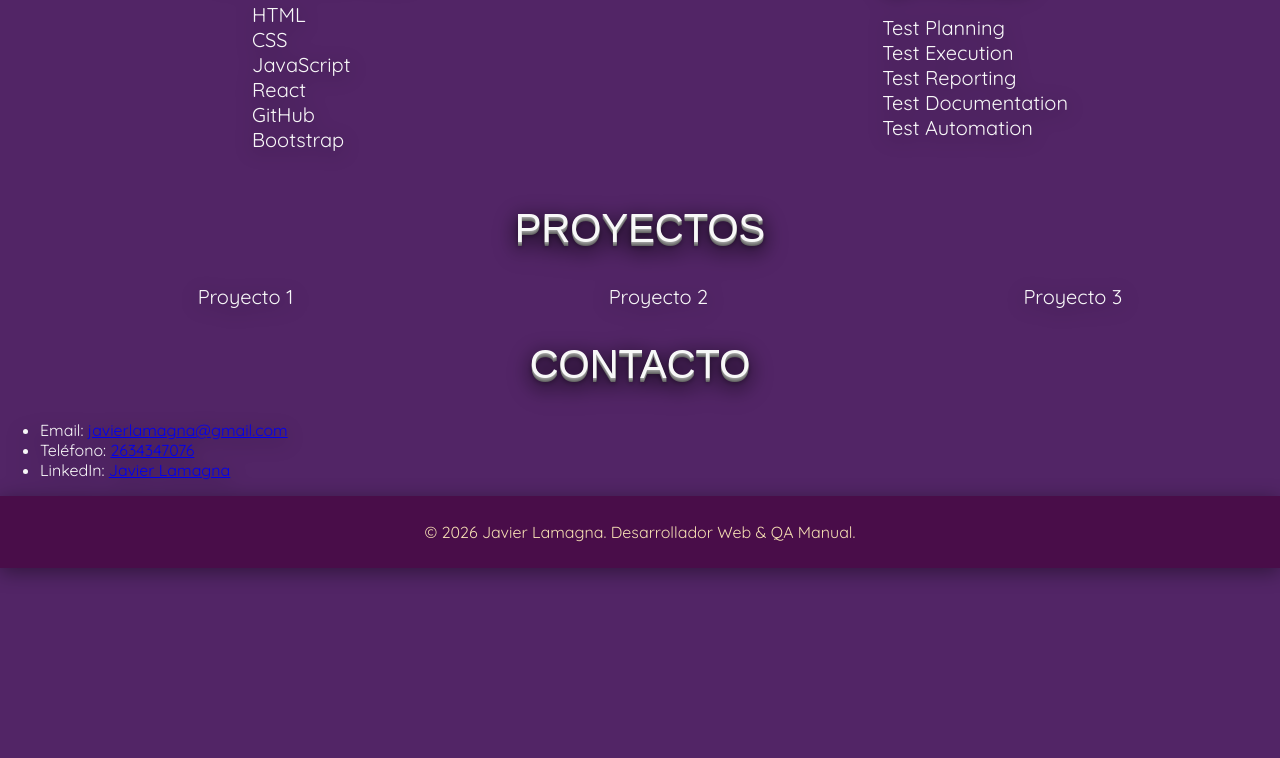
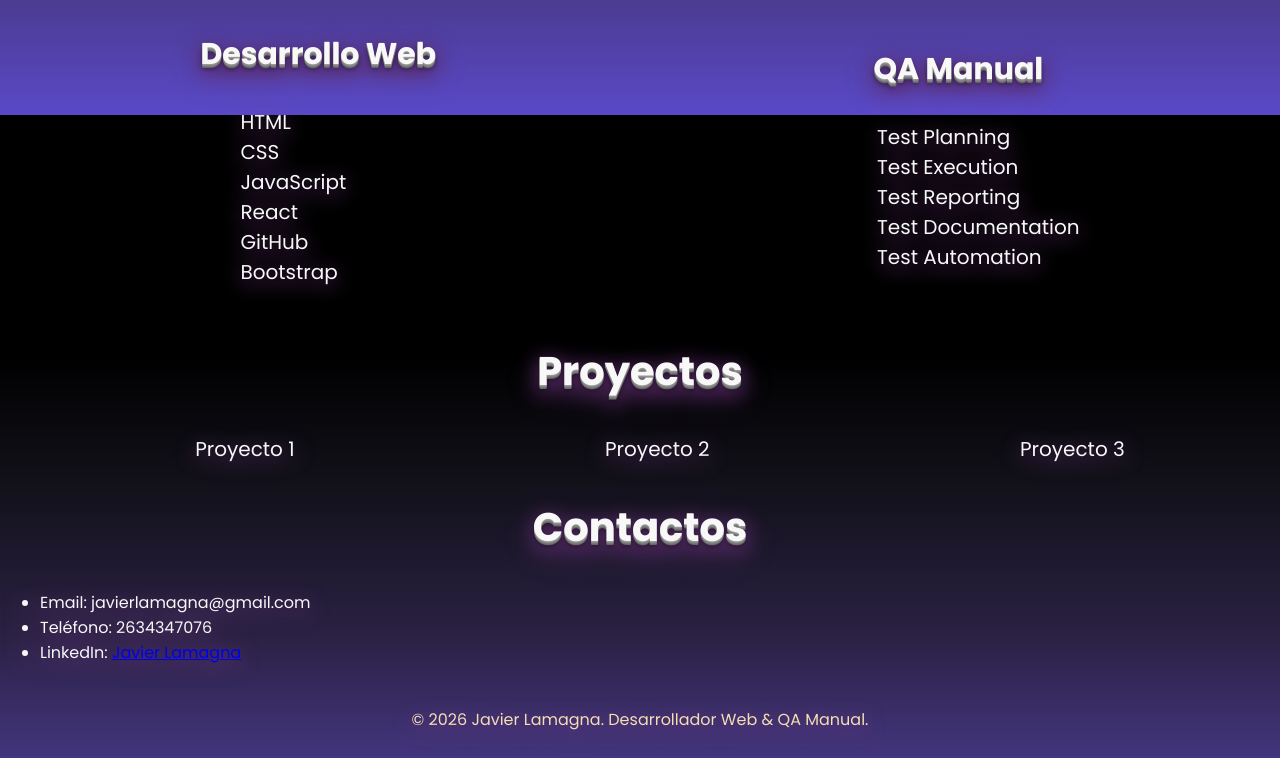
Before and after one commit to JavierLamagna/Portfolio-JavierLamagna, a plain HTML site: page index.html in a window 1280 px wide. Shown: the part 685-1443 px from the top of the page. Before the commit the page ends 1253 px from the top, so only its background shows below. Drawn offline with Linux system fonts and the light colour scheme; a web font is replaced by a local one.

Commit message:
finalizo css

```diff
--- a/css/style.css
+++ b/css/style.css
@@ -1,24 +1,31 @@
 body {
+    padding: 0;
     margin: 0;
-    padding: 0;
-    background-color: #522566;
+    min-height: 100vh;
+    background: linear-gradient(
+      to bottom,
+      #000000 0%,
+      #000000 30%,
+      #111018 45%,
+      #2a2143 65%,
+      #4b3b8f 85%,
+      #5a49c7 100%
+    );
+    background-attachment: fixed;
     color: #f8f8f8;
-    font-family: "Quicksand", sans-serif;
+    font-family: 'Poppins', sans-serif;
     font-optical-sizing: auto;
     font-weight: weight;
     font-style: normal;
-    filter: drop-shadow(0 4px 10px rgba(0,0,0,0.4));
+    filter: drop-shadow(0 4px 10px #7A3A8E);
 }
 
 html {
     scroll-behavior: smooth;
 }
 
-h1, h2,h3 {
-    font-size: 30px;
-    font-family: "Special Gothic Expanded One", sans-serif;
-    font-weight: 400;
-    font-style: normal;
+h1,h2,h3 {
+    font-size: 50px;
     text-shadow:
     0 1px 0 #999,
     0 2px 0 #888,
@@ -34,7 +41,6 @@ h1, h2,h3 {
     justify-content: space-around;
     align-items: center;
     list-style: none;
-    background-color: #7A3A8E;
     padding: 20px;
     margin: auto;
 }
@@ -105,6 +111,7 @@ h1, h2,h3 {
     display: flex;
     justify-content: center;
     align-items: center;
+    font-size: 30px;
 }
 
 .testing ul {
@@ -116,6 +123,7 @@ h1, h2,h3 {
     display: flex;
     justify-content: center;
     align-items: center;
+    font-size: 30px;
 }
 
 /* Proyectos */
@@ -143,7 +151,7 @@ h1, h2,h3 {
     font-size: 40px;
 }
 
-#contactos address ul li {
+#contactos ul {
     display: flex;
     justify-content: space-around;
     list-style: none;
@@ -153,7 +161,6 @@ h1, h2,h3 {
 /* Footer */
 
 footer {
-    background-color: rgb(73, 13, 73);
     color: wheat;
     padding: 10px;
     text-align: center;
--- a/index.html
+++ b/index.html
@@ -7,12 +7,7 @@
     <meta name="description"
         content="Javier Lamagna - Desarrollador Web y Tester QA Manual. Portfolio con proyectos, habilidades y datos de contacto.">
     <title>Javier Lamagna | Desarrollador Web &amp; QA Manual</title>
-    <link rel="preconnect" href="https://fonts.googleapis.com">
-    <link rel="preconnect" href="https://fonts.gstatic.com" crossorigin>
-    <link href="https://fonts.googleapis.com/css2?family=Special+Gothic+Expanded+One&display=swap" rel="stylesheet">
-    <link rel="preconnect" href="https://fonts.googleapis.com">
-    <link rel="preconnect" href="https://fonts.gstatic.com" crossorigin>
-    <link href="https://fonts.googleapis.com/css2?family=Quicksand:wght@300..700&display=swap" rel="stylesheet">
+    <link href="https://fonts.googleapis.com/css2?family=Poppins:wght@300;400;600;700&display=swap" rel="stylesheet">
     <link rel="stylesheet" href="../css/style.css">
 </head>
 
@@ -23,14 +18,14 @@
                 <li><a href="#acerca-de-mi" class="link-navbar">Acerca de mí</a></li>
                 <li><a href="#habilidades" class="link-navbar">Habilidades</a></li>
                 <li><a href="#proyectos" class="link-navbar">Proyectos</a></li>
-                <li><a href="#contacto" class="link-navbar">Contacto</a></li>
+                <li><a href="#contacto" class="link-navbar">Contactos</a></li>
             </ul>
         </nav>
     </header>
     <section id="acerca-de-mi" aria-labelledby="titulo-presentacion">
         <div class="info">
             <img src="./img/foto-presentacion.jpg" alt="Foto de perfil de Javier Lamagna">
-            <h1 id="titulo-presentacion">HOLA SOY JAVIER LAMAGNA</h1>
+            <h1 id="titulo-presentacion">Hola soy Javier Lamagna</h1>
             <span>Desarrollador Web/Tester QA Manual</span>
         </div>
         <p>Soy desarrollador web con 29 años, orientado a construir productos digitales funcionales, escalables y
@@ -51,7 +46,7 @@
 
     <main>
         <section id="habilidades">
-            <h2>HABILIDADES</h2>
+            <h2>Habilidades</h2>
             <div class="skins-habilidades">
                 <div class="desarrollo">
                     <h3>Desarrollo Web</h3>
@@ -78,7 +73,7 @@
         </section>
 
         <section id="proyectos">
-            <h2>PROYECTOS</h2>
+            <h2>Proyectos</h2>
             <ul>
                 <li>Proyecto 1</li>
                 <li>Proyecto 2</li>
@@ -86,10 +81,10 @@
             </ul>
         </section>
         <section id="contacto">
-            <h2>CONTACTO</h2>
+            <h2>Contactos</h2>
             <ul>
-                <li>Email: <a href="mailto:javierlamagna@gmail.com">javierlamagna@gmail.com</a></li>
-                <li>Teléfono: <a href="tel:+542634347076">2634347076</a></li>
+                <li>Email: javierlamagna@gmail.com</a></li>
+                <li>Teléfono: 2634347076</a></li>
                 <li>LinkedIn: <a href="https://www.linkedin.com/in/javierlamagna/" target="_blank"
                         rel="noopener noreferrer">Javier Lamagna</a></li>
             </ul>
```
